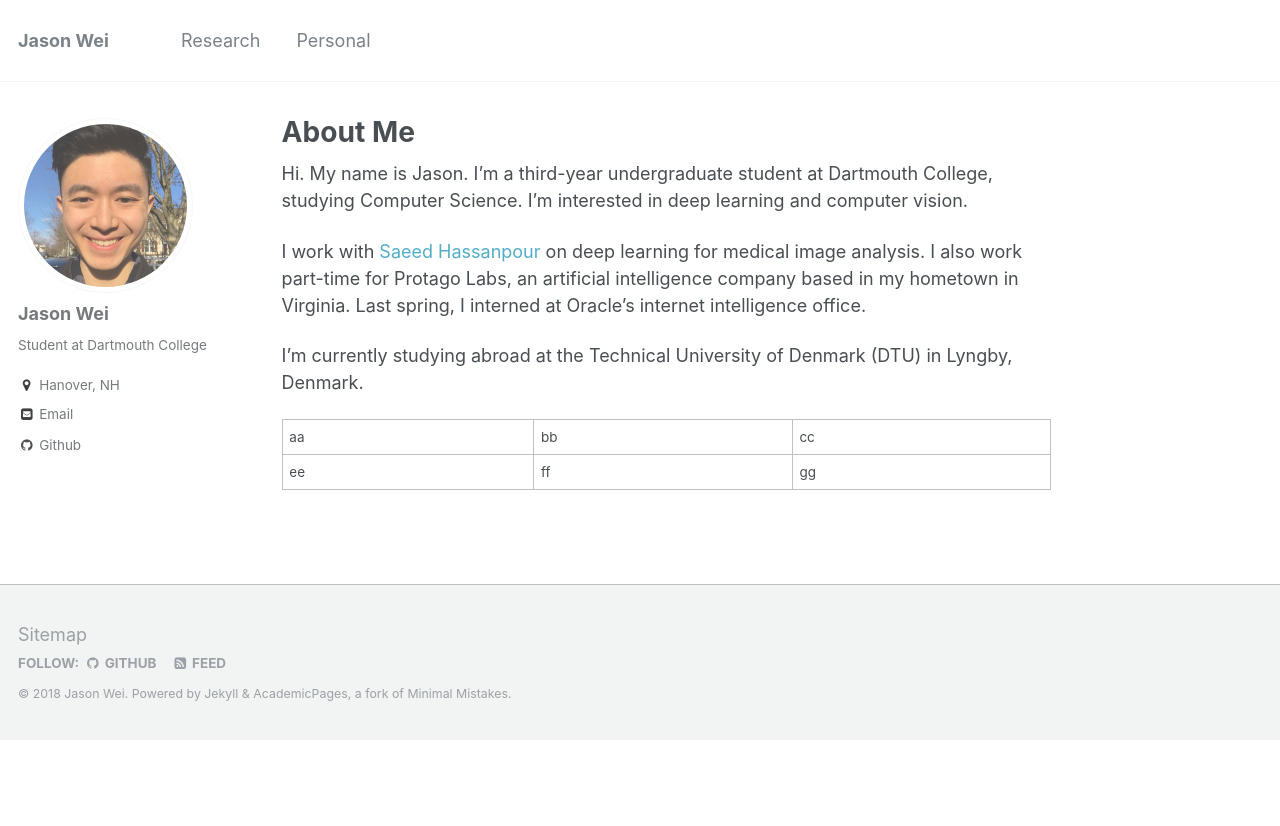
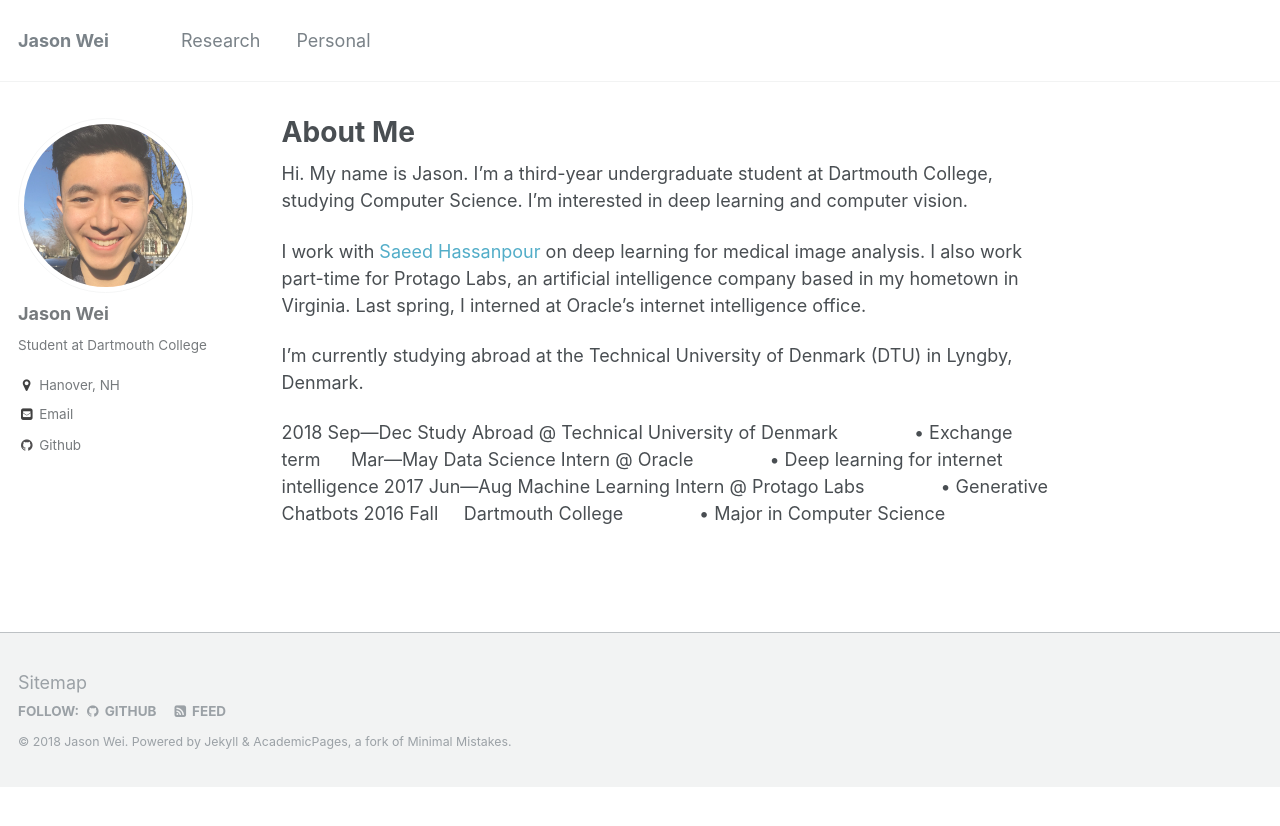
Before and after one commit to jasonwei20/jasonwei20.github.io, a Jekyll site: the page built from _pages/about.md, in a window 1280 px wide. Shown: the top 826 px of the page. Built offline with Jekyll 4.4.1, drawn with Linux system fonts in a browser that asks for light colours.

Commit message:
try timeline

```diff
--- a/_pages/about.md
+++ b/_pages/about.md
@@ -14,5 +14,11 @@ I work with [Saeed Hassanpour](https://www.hassanpourlab.com/) on deep learning
 
 I'm currently studying abroad at the Technical University of Denmark (DTU) in Lyngby, Denmark.
 
-aa|bb|cc
-ee|ff|gg
+2018 Sep&mdash;Dec Study Abroad @ Technical University of Denmark
+&nbsp;&nbsp;&nbsp;&nbsp;&nbsp;&nbsp;&nbsp;&nbsp;&nbsp;&nbsp;&nbsp;&nbsp;&nbsp;&nbsp;&#8226; Exchange term
+&nbsp;&nbsp;&nbsp;&nbsp;&nbsp;Mar&mdash;May Data Science Intern @ Oracle
+&nbsp;&nbsp;&nbsp;&nbsp;&nbsp;&nbsp;&nbsp;&nbsp;&nbsp;&nbsp;&nbsp;&nbsp;&nbsp;&nbsp;&#8226; Deep learning for internet intelligence
+2017 Jun&mdash;Aug Machine Learning Intern @ Protago Labs
+&nbsp;&nbsp;&nbsp;&nbsp;&nbsp;&nbsp;&nbsp;&nbsp;&nbsp;&nbsp;&nbsp;&nbsp;&nbsp;&nbsp;&#8226; Generative Chatbots
+2016 Fall&nbsp;&nbsp;&nbsp;&nbsp; Dartmouth College
+&nbsp;&nbsp;&nbsp;&nbsp;&nbsp;&nbsp;&nbsp;&nbsp;&nbsp;&nbsp;&nbsp;&nbsp;&nbsp;&nbsp;&#8226; Major in Computer Science
```
